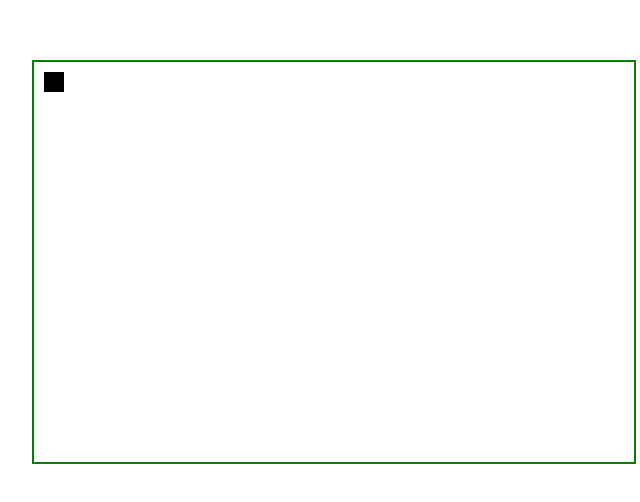
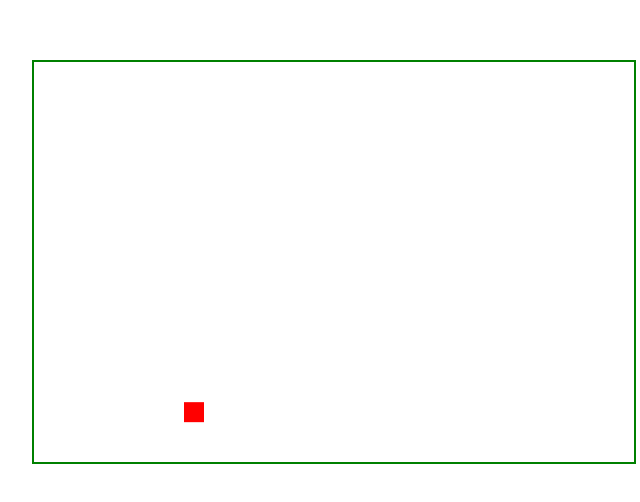
Before and after one commit to kristenwood123/Flappy-bird, a plain HTML site: page index.html in a window 1280 px wide. Shown: the part 138-640 px from the top of the page, 306-946 px from the left. Drawn offline with Linux system fonts and the light colour scheme.

Commit message:
add bird player

```diff
--- a/app.js
+++ b/app.js
@@ -9,16 +9,22 @@ let hue = 0;
 let frame = 0;
 let score = 0;
 let speed = 2;
+let temp = canvas.height - 100;
 
 const animate = () => {
   ctx.clearRect(0, 0, canvas.width, canvas.height);
-  ctx.fillRect(10, 10, 20, 20);
+  // ctx.fillRect(10, temp, 20, 20);
+  bird.update();
+  bird.draw();
   requestAnimationFrame(animate);
+  angle += 0.12;
 };
 animate();
 
 window.addEventListener("keydown", (e) => {
   if (e.code === "Space") spacePressed = true;
+  temp++;
+  console.log(temp);
 });
 window.addEventListener("keyup", (e) => {
   if (e.code === "Space") spacePressed = false;
--- a/bird.js
+++ b/bird.js
@@ -0,0 +1,40 @@
+class Bird {
+  constructor() {
+    this.x = 150;
+    this.y = 200;
+    this.vy = 0;
+    this.width = 20;
+    this.height = 20;
+    this.weight = 1;
+  }
+
+  update() {
+    // let it flap up and down, cycles between -1 and + 1 over and over
+    let curve = Math.sin(angle) * 20;
+    //2. make sure player stays in canvas
+    if (this.y > canvas.height - this.height * 2 + curve) {
+      this.y = canvas.height - this.height * 2 + curve;
+      this.vy = 0;
+    } else {
+      this.vy += this.weight;
+      //player moves slow and than faster, to make it more manageable ...multiply it by 9. more like flappy bird
+      this.vy *= 0.9;
+      this.y += this.vy;
+    }
+    if (this.y < 0 + this.height) {
+      this.y = 0 + this.height;
+      //set velocity to zero so it drops instantly when I release the key
+      this.vy = 0;
+    }
+    if (spacePressed && this.y > this.height * 3) this.flap();
+  }
+  draw() {
+    ctx.fillStyle = "red";
+    ctx.fillRect(this.x, this.y, this.width, this.height);
+  }
+  flap() {
+    this.vy -= 2;
+  }
+}
+
+const bird = new Bird();
--- a/index.html
+++ b/index.html
@@ -4,7 +4,7 @@
   <meta charset="UTF-8">
   <meta http-equiv="X-UA-Compatible" content="IE=edge">
   <meta name="viewport" content="width=device-width, initial-scale=1.0">
-  <title>Fappy-Bird</title>
+  <title>Flappy-Bird</title>
   <link rel="stylesheet" href="style.css">
 </head>
 <body>
```
